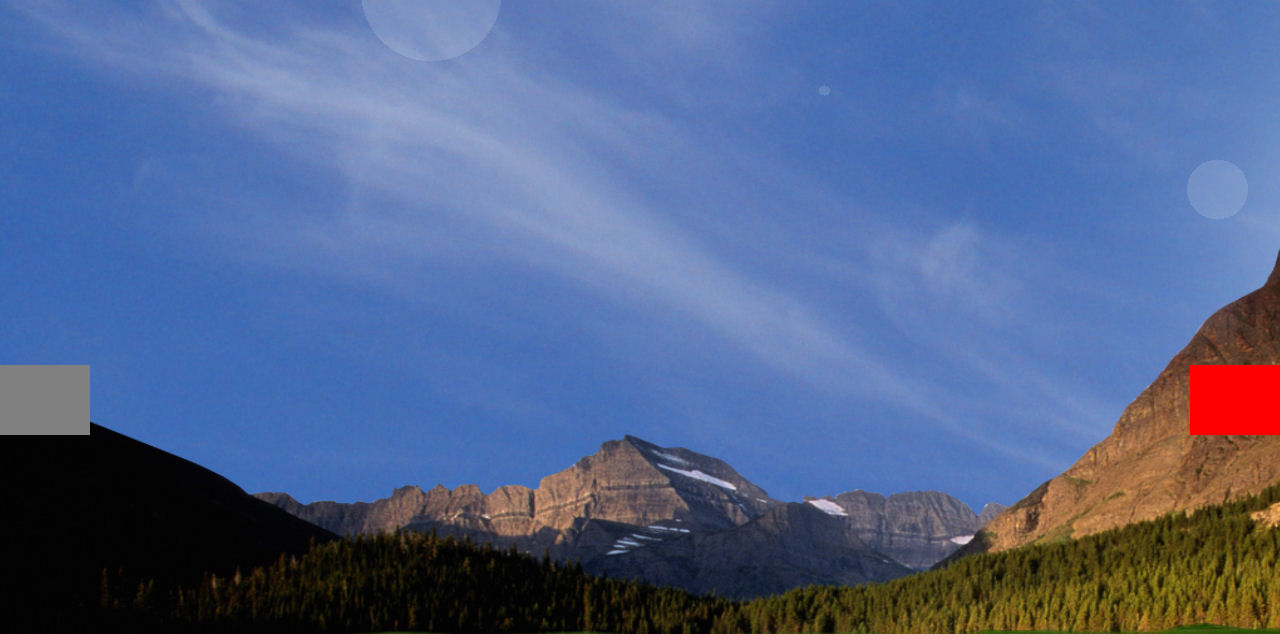
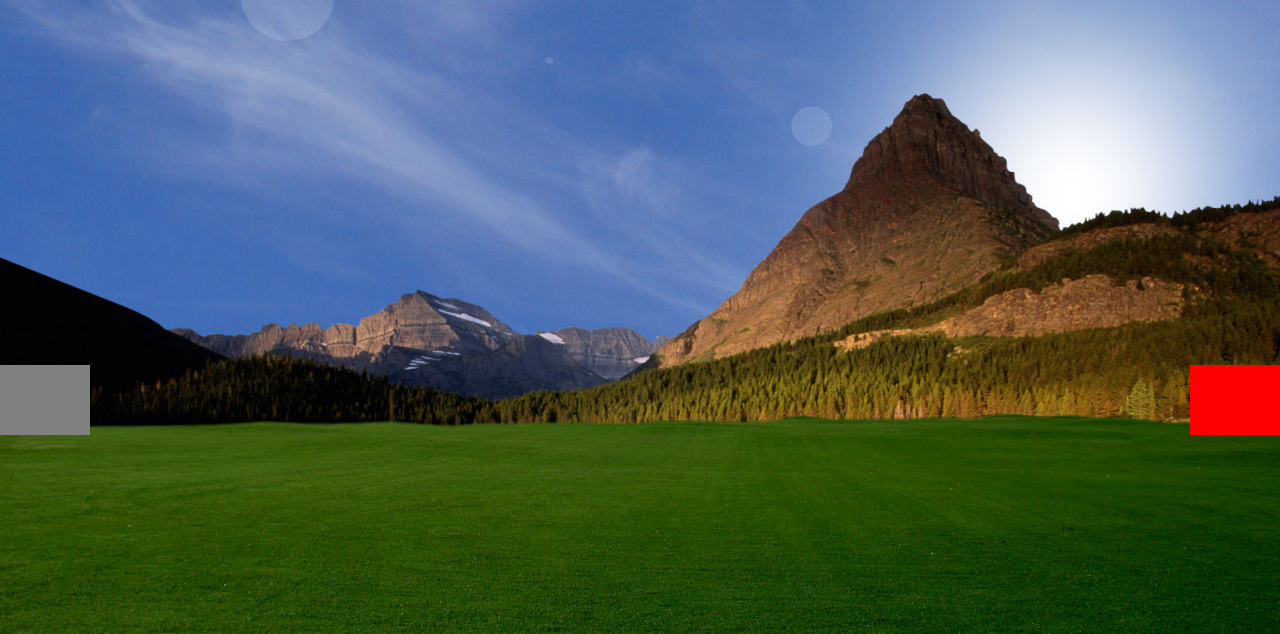
Before and after one commit to Joshuavanmeer/imageCaroussel, a plain HTML site: page public/index.html in a window 1280 px wide. Shown: the top 634 px of the page. Drawn offline with Linux system fonts and the light colour scheme; grey boxes are pictures that could not be loaded.

Commit message:
minor css changes

```diff
--- a/public/css/styles.css
+++ b/public/css/styles.css
@@ -31,6 +31,9 @@ body {
     text-align: center;
 }
 
+.slide img {
+    width: 100%;
+}
 
 .slide h3 {
     color: white;
```
